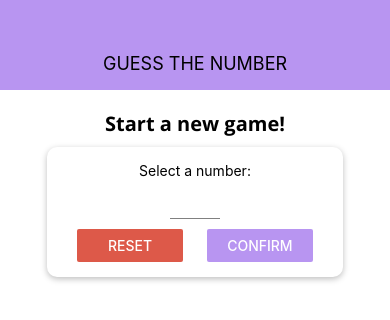
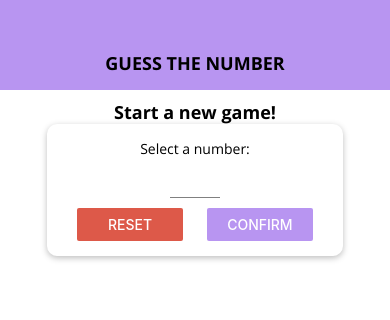
Before and after one commit to kubzej/rn-playground-guessthenumber, a React Native app: screen / in a window 390 px wide. Shown: the top 320 px of the page. Built offline with nearby package versions, Linux system fonts and the light colour scheme.

Commit message:
add 2 ways how to handle custom styles through components and screens

```diff
--- /dev/null
+++ b/components/BodyText.js
@@ -0,0 +1,12 @@
+import React from 'react';
+import { Text, StyleSheet } from 'react-native';
+
+const BodyText = (props) => <Text style={styles.body}>{props.children}</Text>;
+
+const styles = StyleSheet.create({
+  body: {
+    fontFamily: 'open-sans',
+  },
+});
+
+export default BodyText;
--- a/components/Header.js
+++ b/components/Header.js
@@ -1,11 +1,12 @@
 import React from 'react';
 import { View, Text, StyleSheet } from 'react-native';
 import colors from '../constants/colors';
+import TitleText from './TitleText';
 
 const Header = (props) => {
   return (
     <View style={styles.header}>
-      <Text style={styles.headerTitle}>{props.title}</Text>
+      <TitleText>{props.title}</TitleText>
     </View>
   );
 };
@@ -19,10 +20,6 @@ const styles = StyleSheet.create({
     justifyContent: 'center', // how the child elements are positioned => Primary axis (flex direction column is default)
     alignItems: 'center', // how the child elements are positioned => Secondary axis
   },
-  headerTitle: {
-    color: 'black',
-    fontSize: 18,
-  },
 });
 
 export default Header;
--- /dev/null
+++ b/components/TitleText.js
@@ -0,0 +1,15 @@
+import React from 'react';
+import { Text, StyleSheet } from 'react-native';
+
+const TitleText = (props) => (
+  <Text style={{ ...styles.title, ...props.styles }}>{props.children}</Text>
+);
+
+const styles = StyleSheet.create({
+  title: {
+    fontFamily: 'open-sans-bold',
+    fontSize: 18,
+  },
+});
+
+export default TitleText;
--- /dev/null
+++ b/constants/default-styles.js
@@ -0,0 +1,11 @@
+import { StyleSheet } from 'react-native';
+
+export default StyleSheet.create({
+  bodyText: {
+    fontFamily: 'open-sans',
+  },
+  titleText: {
+    fontFamily: 'open-sans-bold',
+    fontSize: 18,
+  },
+});
--- a/package.json
+++ b/package.json
@@ -12,6 +12,7 @@
   "dependencies": {
     "expo": "~44.0.0",
     "expo-app-loading": "~1.3.0",
+    "expo-font": "~10.0.4",
     "expo-status-bar": "~1.2.0",
     "react": "17.0.1",
     "react-dom": "17.0.1",
--- a/screens/GameScreen.js
+++ b/screens/GameScreen.js
@@ -3,6 +3,7 @@ import { View, Text, Button, StyleSheet, Alert } from 'react-native';
 
 import NumberContainer from '../components/NumberContainer';
 import Card from '../components/Card';
+import DefaultStyles from '../constants/default-styles';
 
 const generateRandomBetween = (min, max, exclude) => {
   min = Math.ceil(min);
@@ -63,7 +64,7 @@ const GameScreen = (props) => {
 
   return (
     <View style={styles.screen}>
-      <Text>Opponnet's guess</Text>
+      <Text style={DefaultStyles.titleText}>Opponnet's guess</Text>
       <NumberContainer>{currentGuess}</NumberContainer>
       <Card style={styles.buttonContainer}>
         <Button title='LOWER' onPress={nextGuessHandler.bind(this, 'lower')} />
--- a/screens/StartGameScreen.js
+++ b/screens/StartGameScreen.js
@@ -12,6 +12,8 @@ import Card from '../components/Card';
 import Input from '../components/Input';
 import NumberContainer from '../components/NumberContainer';
 import colors from '../constants/colors';
+import BodyText from '../components/BodyText';
+import TitleText from '../components/TitleText';
 
 const StartGameScreen = (props) => {
   const [enteredValue, setEnteredValue] = useState(''); // value I am entering, is inside text input
@@ -62,9 +64,9 @@ const StartGameScreen = (props) => {
       }}
     >
       <View style={styles.screen}>
-        <Text style={styles.title}>Start a new game!</Text>
+        <TitleText style={styles.title}>Start a new game!</TitleText>
         <Card style={styles.inputContainer}>
-          <Text>Select a number:</Text>
+          <BodyText>Select a number:</BodyText>
           <Input
             style={styles.input}
             blurOnSubmit // official props which I am forwarding to TextInput component in my own Input.js
@@ -105,7 +107,6 @@ const styles = StyleSheet.create({
   title: {
     fontSize: 20,
     marginVertical: 10,
-    fontFamily: 'open-sans-bold',
   },
   inputContainer: {
     width: 300, // give it 300 pixels, but with maxWidth we are sure that on small devices, it will take max 80% of width
```
Also changed, not shown: 1 other file (tests, documents, lock files or other folders).
